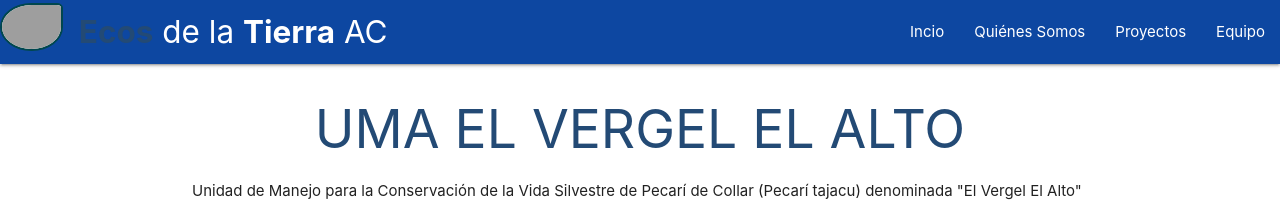
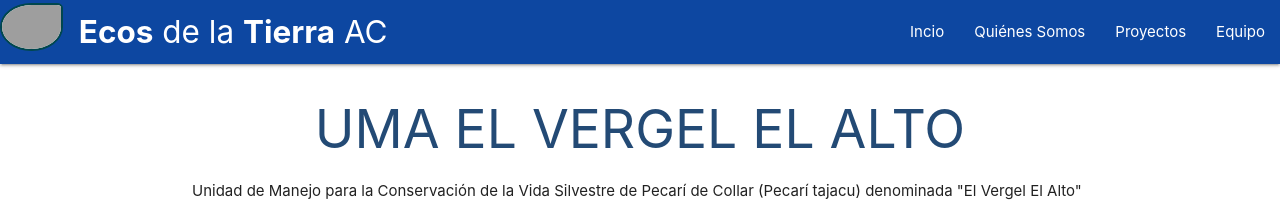
Before and after one commit to CarbajalFdez/EcosAC, a Jekyll site: the page built from _posts/2018-10-16-uma-el-vergel-el-alto.html, in a window 1280 px wide. Shown: the top 203 px of the page. Built offline with Jekyll 4.4.1, drawn with Linux system fonts in a browser that asks for light colours; grey boxes are pictures that could not be loaded.

Commit message:
Update header.html

```diff
--- a/_includes/header.html
+++ b/_includes/header.html
@@ -2,7 +2,7 @@
 	<header>
 		<nav>
 			<div class="nav-wrapper blue darken-4">
-				<a href="{{ site.baseurl }}" class="brand-logo"><img src="https://amrqcwtz.files.wordpress.com/2018/10/img_20181005_235114.png" style="width:2em; height:auto; margin-right:.5em; margin-top:.1em; float:left; background:#FFFFFF; border-radius:50% 10% 50% 50%; border:solid 2px var(--color4);"/><b class="azul-ecos-text">Ecos</b> de la <b>Tierra</b> AC</a>
+				<a href="{{ site.baseurl }}" class="brand-logo"><img src="https://amrqcwtz.files.wordpress.com/2018/10/img_20181005_235114.png" style="width:2em; height:auto; margin-right:.5em; margin-top:.1em; float:left; background:#FFFFFF; border-radius:50% 10% 50% 50%; border:solid 2px var(--color4);"/><b class="blanco-text">Ecos</b> de la <b>Tierra</b> AC</a>
 				<a href="#" data-target="mobile-demo" class="sidenav-trigger"><i class="fa fa-bars waves-effect"></i></a>
 				<ul class="right hide-on-med-and-down">
 					<li><a href="{{ site.baseurl }}">Incio</a></li>
```
